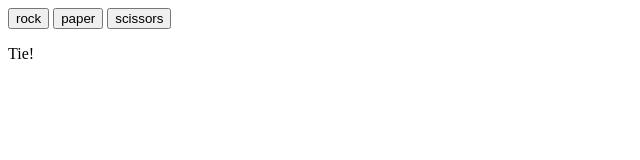
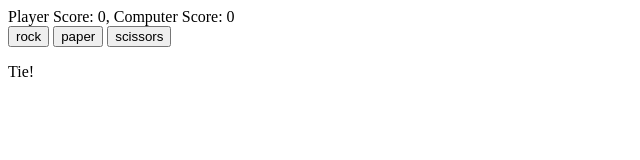
Before and after one commit to m0h4mm3d-0/rock-paper-scissors, a plain HTML site: page index.html in a window 1280 px wide. Both pictures are taken after a click on the button "rock". Shown: the whole page, without its empty margins (0-640 px from the left). Drawn offline with Linux system fonts and the light colour scheme.

Commit message:
added gamescore

```diff
--- a/index.html
+++ b/index.html
@@ -4,6 +4,10 @@
 		<title>Rock-Paper-Scissors</title>
 	</head>
 	<body>
+		<div class="score">
+			<span class="player-score"></span>
+			<span class="computer-score"></span>
+		</div>
 		<div class="container">
 			<button class="rock">rock</button>
 			<button class="paper">paper</button>
--- a/script.js
+++ b/script.js
@@ -4,7 +4,8 @@ const rockbtn = document.querySelector('.rock');
 const paperbtn = document.querySelector('.paper');
 const scissorsbtn = document.querySelector('.scissors');
 const resultDiv = document.querySelector('.result');
-
+const playerScoreSpan = document.querySelector('.player-score');
+const computerScoreSpan = document.querySelector('.computer-score');
 
 function getComputerChoice() {
 	let choices = ["Rock", "Paper", "Scissors"];
@@ -38,10 +39,16 @@ const winnerCheck = (playerScore, computerScore) => {
 	return resultDiv.appendChild(h2);
 }
 
+const updateScore = (playerScore, computerScore) => {
+	playerScoreSpan.innerHTML = `Player Score: ${playerScore}, `;
+	computerScoreSpan.innerHTML = `Computer Score: ${computerScore}`;
+}
+
 rockbtn.addEventListener('click', () => {
 	const computerSelection = getComputerChoice().toLowerCase();
 	const playerSelection = 'rock';
 	playRound(playerSelection, computerSelection);
+	updateScore(playerScore, computerScore);
 	winnerCheck(playerScore, computerScore);
 })
 
@@ -49,6 +56,7 @@ paperbtn.addEventListener('click', () => {
 	const computerSelection = getComputerChoice().toLowerCase();
 	const playerSelection = 'paper';
 	playRound(playerSelection, computerSelection);
+	updateScore(playerScore, computerScore);
 	winnerCheck(playerScore, computerScore);
 })
 
@@ -56,6 +64,7 @@ scissorsbtn.addEventListener('click', () => {
 	const computerSelection = getComputerChoice().toLowerCase();
 	const playerSelection = 'scissors';
 	playRound(playerSelection, computerSelection);
+	updateScore(playerScore, computerScore);
 	winnerCheck(playerScore, computerScore);
 })
 
```
